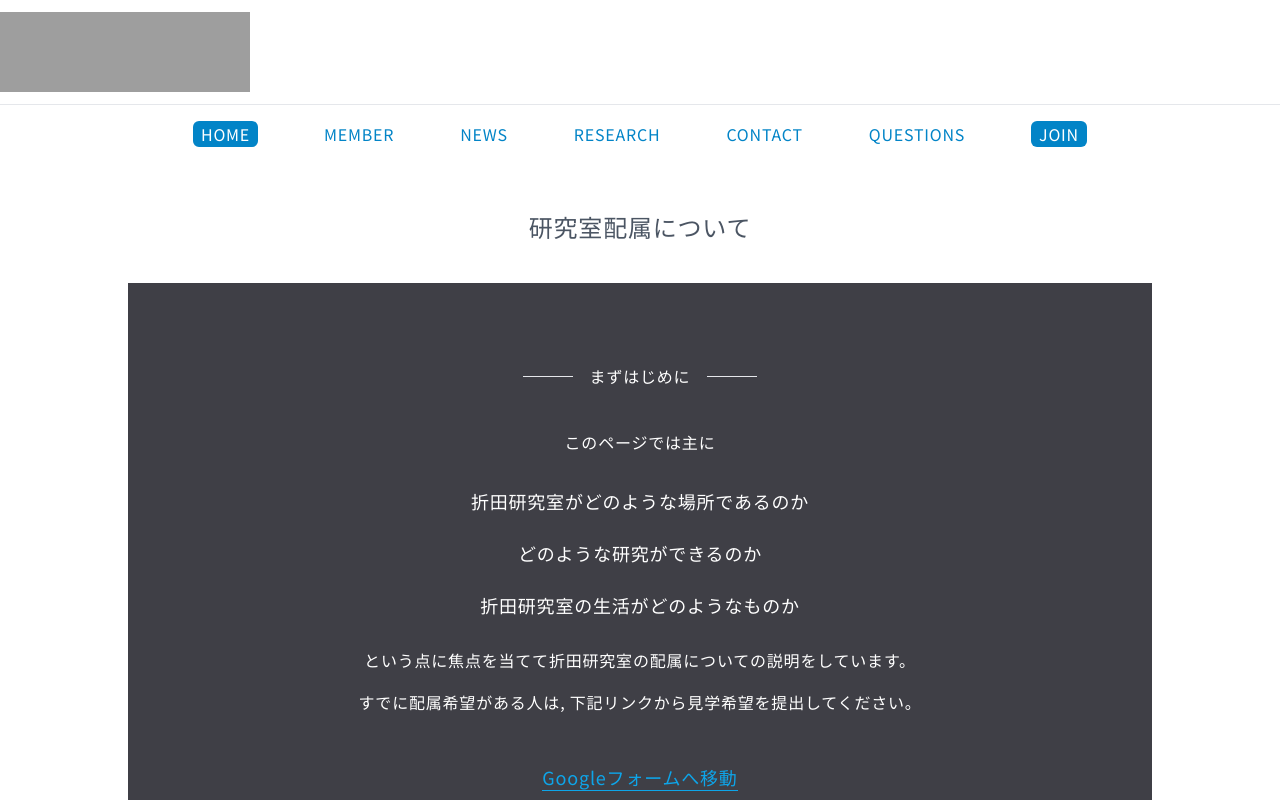
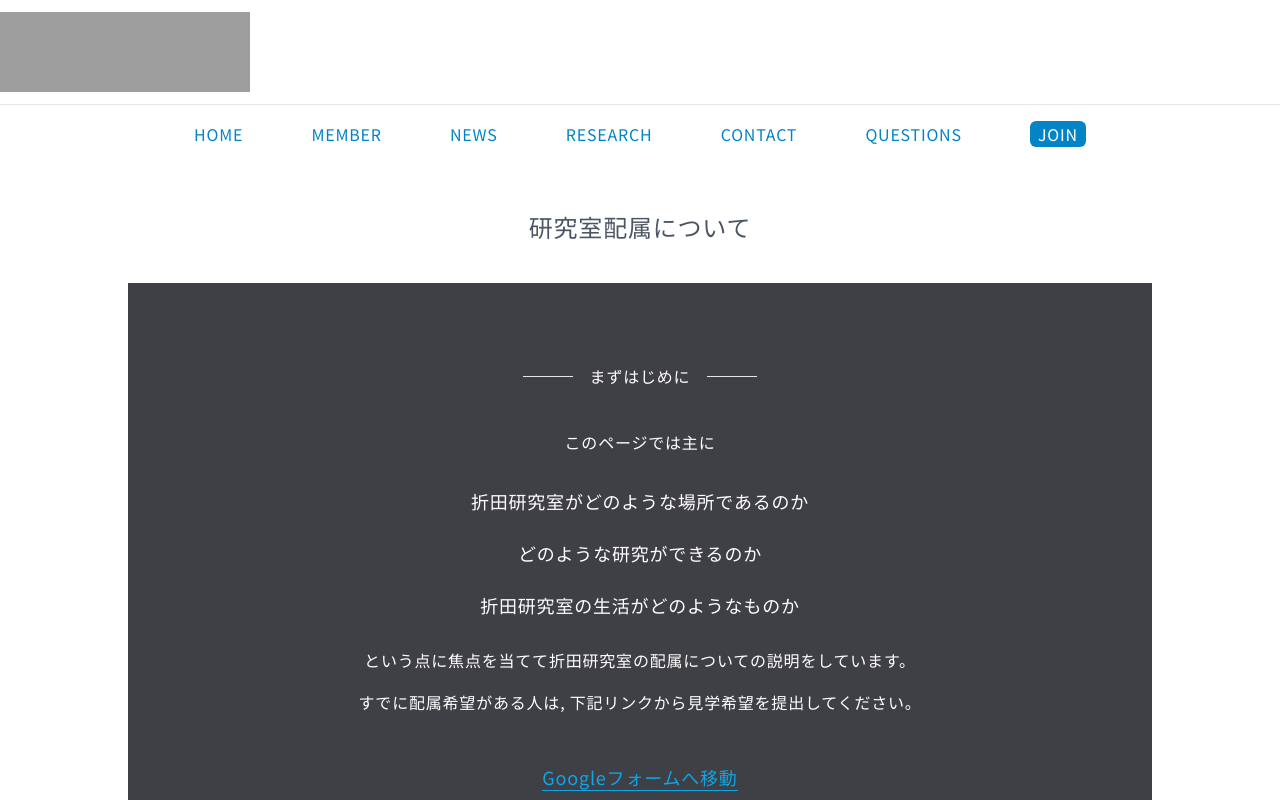
Before and after one commit to hidenari-pixel/laboratory-hp, a Next.js app: page /join in a window 1280 px wide. Shown: the top 800 px of the page. Built offline with nearby package versions, Linux system fonts and the light colour scheme; grey boxes are pictures that could not be loaded.

Commit message:
再度修正

```diff
--- a/src/shared/components/Header.tsx
+++ b/src/shared/components/Header.tsx
@@ -3,12 +3,16 @@ import { useRouter } from 'next/router';
 
 import Logo from '../../../public/oritaken_logo.png';
 
-export const createCurrentPageTabStyle = (page: string, currentPage: string) => {
-  return `cursor-pointer ${
-    currentPage.match(page) !== null
-      ? 'text-white px-2 bg-sky-600 rounded-md'
-      : 'text-sky-600 hover:text-sky-300'
-  }`;
+const selectedMenuStyle = 'cursor-pointer text-white px-2 bg-sky-600 rounded-md';
+const unSelectedMenuStyle = 'cursor-pointer text-sky-600 hover:text-sky-300';
+
+const isCurrentPage = (page: string, which: string) => {
+  if (page === which) {
+    return selectedMenuStyle;
+  } else if (which === '/') {
+    return unSelectedMenuStyle;
+  }
+  return page.match(which) !== null ? selectedMenuStyle : unSelectedMenuStyle;
 };
 
 export const Header = () => {
@@ -28,43 +32,28 @@ export const Header = () => {
       <div className="w-full border-b"></div>
       <nav className="py-4">
         <ul className="mx-auto flex w-3/4 justify-around">
-          <li onClick={() => router.push('/')} className={createCurrentPageTabStyle('/', page)}>
+          <li onClick={() => router.push('/')} className={isCurrentPage(page, '/')}>
             HOME
           </li>
-          <li
-            onClick={() => router.push('/member')}
-            className={createCurrentPageTabStyle('/member', page)}
-          >
+          <li onClick={() => router.push('/member')} className={isCurrentPage(page, '/member')}>
             MEMBER
           </li>
-          <li
-            onClick={() => router.push('/news')}
-            className={createCurrentPageTabStyle('/news', page)}
-          >
+          <li onClick={() => router.push('/news')} className={isCurrentPage(page, 'news')}>
             NEWS
           </li>
-          <li
-            onClick={() => router.push('/research')}
-            className={createCurrentPageTabStyle('/research', page)}
-          >
+          <li onClick={() => router.push('/research')} className={isCurrentPage(page, 'research')}>
             RESEARCH
           </li>
-          <li
-            onClick={() => router.push('/contact')}
-            className={createCurrentPageTabStyle('/contact', page)}
-          >
+          <li onClick={() => router.push('/contact')} className={isCurrentPage(page, 'contact')}>
             CONTACT
           </li>
           <li
             onClick={() => router.push('/questions')}
-            className={createCurrentPageTabStyle('/questions', page)}
+            className={isCurrentPage(page, '/questions')}
           >
             QUESTIONS
           </li>
-          <li
-            onClick={() => router.push('/join')}
-            className={createCurrentPageTabStyle('/join', page)}
-          >
+          <li onClick={() => router.push('/join')} className={isCurrentPage(page, '/join')}>
             JOIN
           </li>
         </ul>
--- a/src/shared/components/sp/FloatingActionButton.tsx
+++ b/src/shared/components/sp/FloatingActionButton.tsx
@@ -13,6 +13,15 @@ import { useRouter } from 'next/router';
 import { AiOutlineClose, AiOutlineMenu } from 'react-icons/ai';
 
 const selectedMenuStyle = 'h-full w-full rounded-md bg-slate-600 text-white py-1 text-center';
+
+const isCurrentPage = (page: string, which: string) => {
+  if (page === which) {
+    return selectedMenuStyle;
+  } else if (which === '/') {
+    return '';
+  }
+  return page.match(which) !== null ? selectedMenuStyle : '';
+};
 
 export const FloatingActionButton = () => {
   const router = useRouter();
@@ -47,45 +56,36 @@ export const FloatingActionButton = () => {
               divider={<StackDivider borderColor="gray.200" />}
               spacing={10}
             >
-              <Box
-                onClick={() => router.push('/')}
-                className={page === '/' ? selectedMenuStyle : ''}
-              >
+              <Box onClick={() => router.push('/')} className={isCurrentPage(page, '/')}>
                 ホーム
               </Box>
               <Box
                 onClick={() => router.push('/member')}
-                className={page.match('/member') !== null ? selectedMenuStyle : ''}
+                className={isCurrentPage(page, '/member')}
               >
                 メンバー
               </Box>
               <Box
                 onClick={() => router.push('/research')}
-                className={page.match('/research') !== null ? selectedMenuStyle : ''}
+                className={isCurrentPage(page, 'research')}
               >
                 研究
               </Box>
-              <Box
-                onClick={() => router.push('/news')}
-                className={page.match('/news') !== null ? selectedMenuStyle : ''}
-              >
+              <Box onClick={() => router.push('/news')} className={isCurrentPage(page, 'news')}>
                 ニュース
               </Box>
-              <Box
-                onClick={() => router.push('/join')}
-                className={page.match('/join') !== null ? selectedMenuStyle : ''}
-              >
+              <Box onClick={() => router.push('/join')} className={isCurrentPage(page, '/join')}>
                 研究室配属
               </Box>
               <Box
                 onClick={() => router.push('/contact')}
-                className={page.match('/contact') !== null ? selectedMenuStyle : ''}
+                className={isCurrentPage(page, 'contact')}
               >
                 アクセス
               </Box>
               <Box
                 onClick={() => router.push('/questions')}
-                className={page.match('/questions') !== null ? selectedMenuStyle : ''}
+                className={isCurrentPage(page, '/questions')}
               >
                 よくある質問
               </Box>
```
